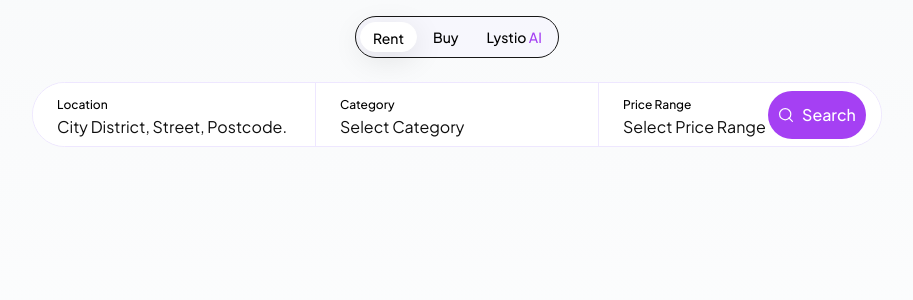
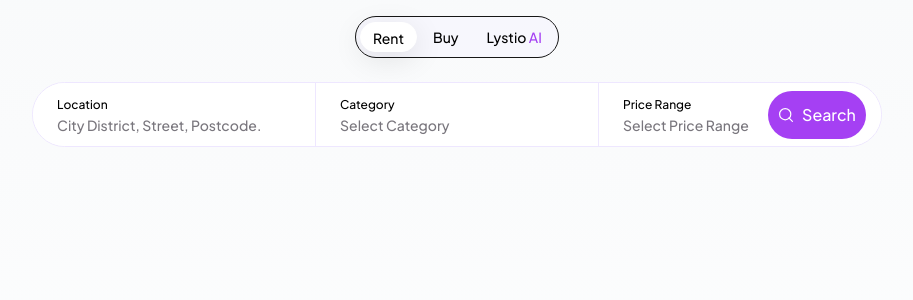
Before and after one commit to ozinkovskyi/lystio-assignment, a Next.js app: page / in a window 1280 px wide. Shown: the top 300 px of the page, without its empty margins (183-1096 px from the left). Built offline with nearby package versions, Linux system fonts and the light colour scheme; no server answers.

Commit message:
style(searchfield): use tailwind text-black-shade for placeholder and input text\n\n- Replace inline color with Tailwind class\n- Ensures consistent Black Shade (#79767D) styling

```diff
--- a/components/searchBar/SearchField.tsx
+++ b/components/searchBar/SearchField.tsx
@@ -80,22 +80,21 @@ const SearchField = ({
             onSearchQueryChange && onSearchQueryChange(e.target.value);
           }}
           onClick={(e) => e.stopPropagation()}
-          className="w-full border-none bg-transparent outline-none"
+          className="w-full border-none bg-transparent outline-none text-black-shade"
           style={{
-            color: "var(--Black, #0E0E0E)",
             fontFamily: "Plus Jakarta Sans",
-            fontSize: "16px",
-            fontWeight: 400,
+            fontSize: "14px",
+            fontWeight: 500,
             lineHeight: "160%",
           }}
         />
       ) : (
         <span
+          className="text-black-shade"
           style={{
-            color: "var(--Black, #0E0E0E)",
             fontFamily: "Plus Jakarta Sans",
-            fontSize: "16px",
-            fontWeight: 400,
+            fontSize: "14px",
+            fontWeight: 500,
             lineHeight: "160%",
           }}
         >
```
